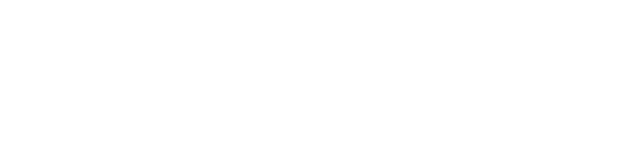
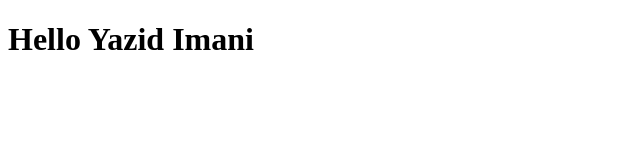
Before and after one commit to pierreviences/JavaScript, a plain HTML site: page async/3. Ajax Callback/teori.html in a window 1280 px wide. Shown: the whole page, without its empty margins (0-640 px from the left). Drawn offline with Linux system fonts and the light colour scheme.

Commit message:
ajax callback

```diff
--- a/async/3. Ajax Callback/teori.html
+++ b/async/3. Ajax Callback/teori.html
@@ -9,12 +9,24 @@
 </head>
 
 <body>
-
+    <h1 id="response"></h1>
     <script>
         /*
             AJAX CALLBACK / menerima data dari ajax
-            ->
+            -> gk bisa langsung mengambil response ajax
+            -> gunakan callback ajax
+            -> gunakan event load untuk menambahkan ajax callback
+            -> mengambil datanya gumakan property responsetext
         */
+
+        const ajax = new XMLHttpRequest()
+        ajax.open("GET", "teori.json")
+        ajax.addEventListener('load', function () {
+            const json = JSON.parse(ajax.responseText)
+            const header = document.getElementById('response')
+            header.textContent = json.response
+        })
+        ajax.send()
     </script>
 
 </body>
--- a/async/3. Ajax Callback/teori.json
+++ b/async/3. Ajax Callback/teori.json
@@ -1,3 +1,3 @@
 {
-    "response": "Hello Yazid"
+    "response": "Hello Yazid Imani"
 }
```
